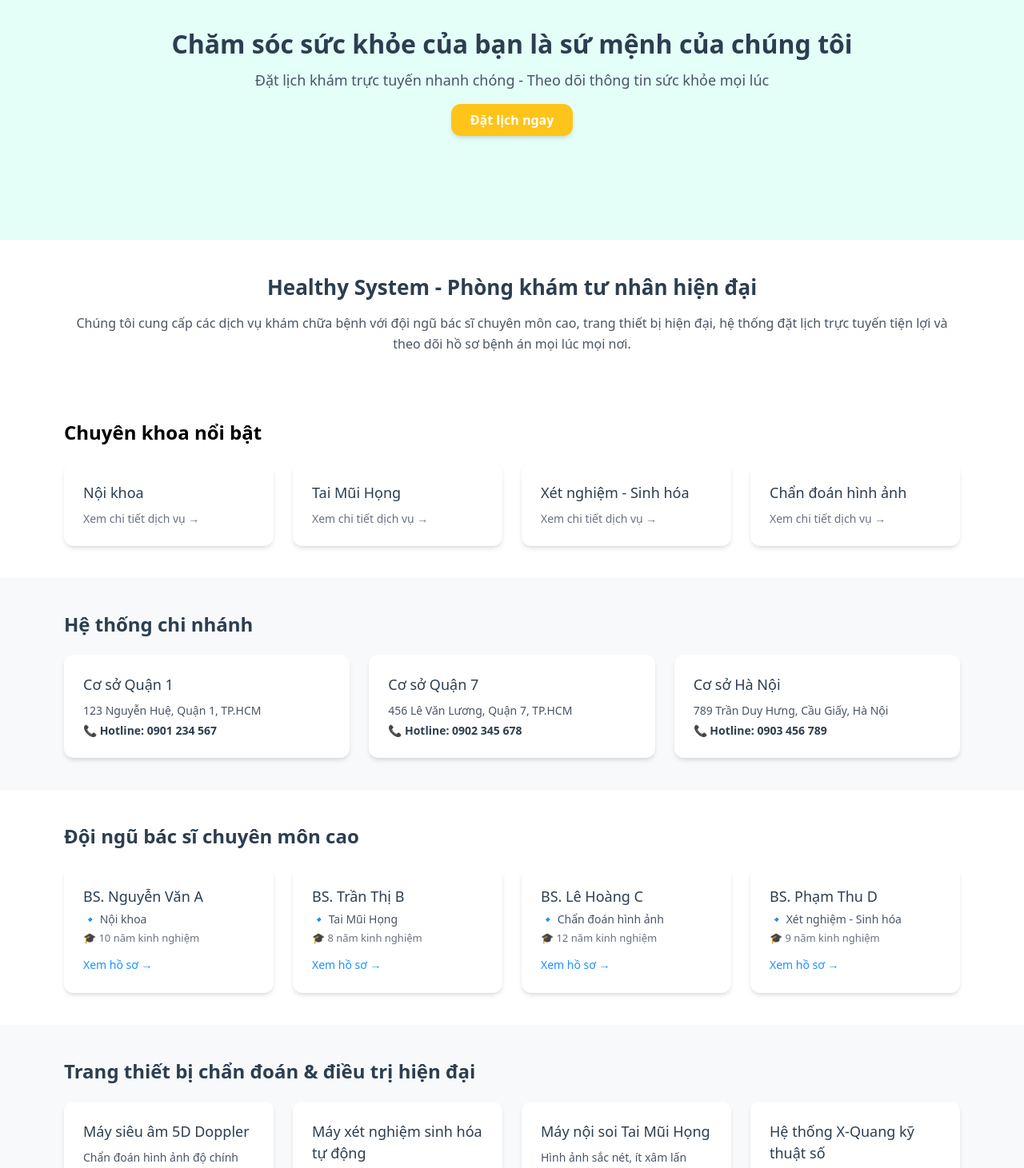
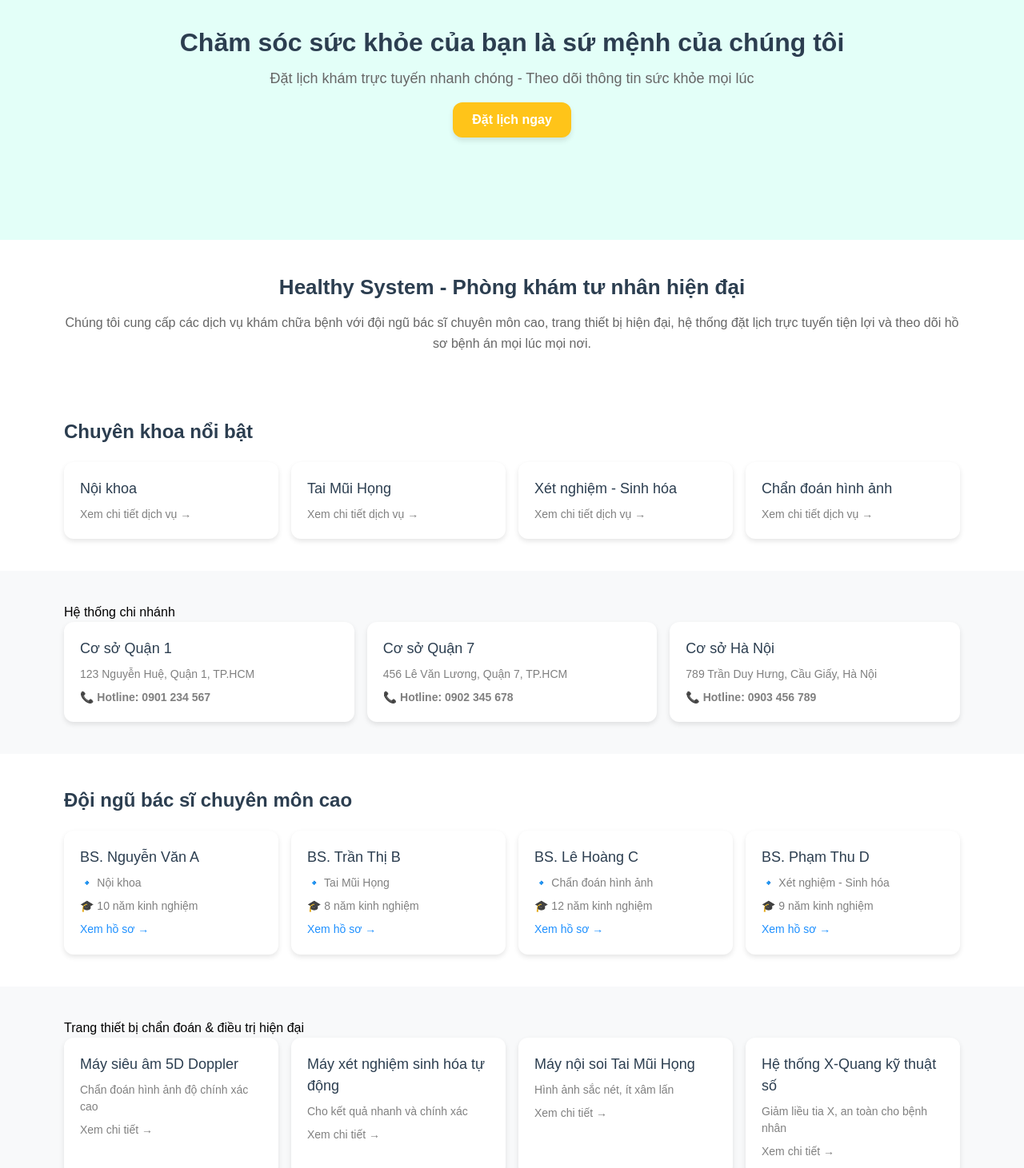
Before and after one commit to JerryHero102/do_an_healthcare, a React (Vite) app: page / in a window 1280 px wide. Shown: the part 200-1661 px from the top of the page at 80% size. Built offline with nearby package versions, Linux system fonts and the light colour scheme.

Commit message:
Add files via upload

```diff
--- a/src/FontEnds/Home/Body.jsx
+++ b/src/FontEnds/Home/Body.jsx
@@ -1,100 +1,96 @@
+import "./Css/Body.css";
+
 const Body = () => {
   return (
-    <div className="w-full">
+    <div className="body-wrapper">
 
       {/* ✅ Banner chính */}
-      <section className="h-[400px] bg-[#E3FFF8] flex flex-col justify-center items-center text-center">
-        <h2 className="text-[32px] font-bold text-[#2c3e50]">Chăm sóc sức khỏe của bạn là sứ mệnh của chúng tôi</h2>
-        <p className="text-[18px] mt-2 text-gray-600">Đặt lịch khám trực tuyến nhanh chóng - Theo dõi thông tin sức khỏe mọi lúc</p>
-        <button className="mt-4 bg-[#FFC419] hover:bg-[#e6ae14] text-white font-semibold px-6 py-2 rounded-xl shadow-md">
+      <section className="banner">
+        <h2>Chăm sóc sức khỏe của bạn là sứ mệnh của chúng tôi</h2>
+        <p>Đặt lịch khám trực tuyến nhanh chóng - Theo dõi thông tin sức khỏe mọi lúc</p>
+        <button className="btn-primary">
           Đặt lịch ngay
         </button>
       </section>
 
       {/* ✅ Giới thiệu ngắn */}
-      <section className="py-10 px-20 text-center">
-        <h3 className="text-[26px] font-semibold text-[#2c3e50]">Healthy System - Phòng khám tư nhân hiện đại</h3>
-        <p className="mt-3 text-[16px] text-gray-600 leading-relaxed">
+      <section className="intro">
+        <h3>Healthy System - Phòng khám tư nhân hiện đại</h3>
+        <p>
           Chúng tôi cung cấp các dịch vụ khám chữa bệnh với đội ngũ bác sĩ chuyên môn cao, trang thiết bị hiện đại,
           hệ thống đặt lịch trực tuyến tiện lợi và theo dõi hồ sơ bệnh án mọi lúc mọi nơi.
         </p>
       </section>
 
       {/* ✅ Danh sách dịch vụ/chuyên khoa */}
-      <section className="py-10 px-20">
-        <h3 className="text-[24px] font-semibold mb-5">Chuyên khoa nổi bật</h3>
-        <div className="grid grid-cols-4 gap-6">
-          {[
-            "Nội khoa",
-            "Tai Mũi Họng",
-            "Xét nghiệm - Sinh hóa",
-            "Chẩn đoán hình ảnh"
-          ].map((service, index) => (
-            <div key={index} className="bg-white shadow-md p-6 rounded-xl hover:shadow-lg transition-all cursor-pointer">
-              <h4 className="text-[18px] font-medium text-[#2c3e50]">{service}</h4>
-              <p className="text-gray-500 mt-2 text-[14px]">Xem chi tiết dịch vụ →</p>
+      <section className="section">
+        <h3>Chuyên khoa nổi bật</h3>
+        <div className="grid-4">
+          {["Nội khoa", "Tai Mũi Họng", "Xét nghiệm - Sinh hóa", "Chẩn đoán hình ảnh"].map((service, index) => (
+            <div key={index} className="box">
+              <h4>{service}</h4>
+              <p>Xem chi tiết dịch vụ →</p>
             </div>
           ))}
         </div>
       </section>
 
-      {/* ✅ Danh sách chi nhánh / cơ sở */}
-<section className="py-10 px-20 bg-[#F8F9FA]">
-  <h3 className="text-[24px] font-semibold mb-5 text-[#2c3e50]">Hệ thống chi nhánh</h3>
-  <div className="grid grid-cols-3 gap-6">
+      {/* ✅ Danh sách chi nhánh */}
+      <section className="branch-section">
+        <h3>Hệ thống chi nhánh</h3>
+        <div className="grid-3">
           {[
             { name: "Cơ sở Quận 1", address: "123 Nguyễn Huệ, Quận 1, TP.HCM", hotline: "0901 234 567" },
             { name: "Cơ sở Quận 7", address: "456 Lê Văn Lương, Quận 7, TP.HCM", hotline: "0902 345 678" },
             { name: "Cơ sở Hà Nội", address: "789 Trần Duy Hưng, Cầu Giấy, Hà Nội", hotline: "0903 456 789" }
           ].map((branch, index) => (
-      <div key={index} className="bg-white p-6 rounded-xl shadow-md hover:shadow-lg transition-all">
-        <h4 className="text-[18px] font-medium text-[#2c3e50]">{branch.name}</h4>
-        <p className="text-gray-600 text-[14px] mt-2">{branch.address}</p>
-        <p className="text-[14px] mt-1 font-semibold text-[#2c3e50]">📞 Hotline: {branch.hotline}</p>
+            <div key={index} className="box">
+              <h4>{branch.name}</h4>
+              <p>{branch.address}</p>
+              <p className="hotline">📞 Hotline: {branch.hotline}</p>
             </div>
           ))}
         </div>
       </section>
 
       {/* ✅ Đội ngũ bác sĩ */}
-<section className="py-10 px-20">
-  <h3 className="text-[24px] font-semibold mb-5 text-[#2c3e50]">Đội ngũ bác sĩ chuyên môn cao</h3>
-  <div className="grid grid-cols-4 gap-6">
+      <section className="section">
+        <h3>Đội ngũ bác sĩ chuyên môn cao</h3>
+        <div className="grid-4">
           {[
             { name: "BS. Nguyễn Văn A", specialty: "Nội khoa", exp: "10 năm kinh nghiệm" },
             { name: "BS. Trần Thị B", specialty: "Tai Mũi Họng", exp: "8 năm kinh nghiệm" },
             { name: "BS. Lê Hoàng C", specialty: "Chẩn đoán hình ảnh", exp: "12 năm kinh nghiệm" },
             { name: "BS. Phạm Thu D", specialty: "Xét nghiệm - Sinh hóa", exp: "9 năm kinh nghiệm" }
           ].map((doctor, index) => (
-      <div key={index} className="bg-white shadow-md p-6 rounded-xl hover:shadow-lg transition-all">
-        <h4 className="text-[18px] font-medium text-[#2c3e50]">{doctor.name}</h4>
-        <p className="text-gray-600 text-[14px] mt-1">🔹 {doctor.specialty}</p>
-        <p className="text-gray-500 text-[13px] mt-1">🎓 {doctor.exp}</p>
-        <button className="mt-3 text-[#1e90ff] text-[14px] hover:underline">Xem hồ sơ →</button>
+            <div key={index} className="box">
+              <h4>{doctor.name}</h4>
+              <p>🔹 {doctor.specialty}</p>
+              <p>🎓 {doctor.exp}</p>
+              <button className="link-btn">Xem hồ sơ →</button>
             </div>
           ))}
         </div>
       </section>
 
-{/* ✅ Trang thiết bị hiện đại */}
-<section className="py-10 px-20 bg-[#F8F9FA]">
-  <h3 className="text-[24px] font-semibold mb-5 text-[#2c3e50]">Trang thiết bị chẩn đoán & điều trị hiện đại</h3>
-  <div className="grid grid-cols-4 gap-6">
+      {/* ✅ Trang thiết bị */}
+      <section className="equipment-section">
+        <h3>Trang thiết bị chẩn đoán & điều trị hiện đại</h3>
+        <div className="grid-4">
           {[
             { name: "Máy siêu âm 5D Doppler", desc: "Chẩn đoán hình ảnh độ chính xác cao" },
             { name: "Máy xét nghiệm sinh hóa tự động", desc: "Cho kết quả nhanh và chính xác" },
             { name: "Máy nội soi Tai Mũi Họng", desc: "Hình ảnh sắc nét, ít xâm lấn" },
             { name: "Hệ thống X-Quang kỹ thuật số", desc: "Giảm liều tia X, an toàn cho bệnh nhân" }
           ].map((tool, index) => (
-      <div key={index} className="bg-white p-6 rounded-xl shadow-md hover:shadow-lg transition-all">
-        <h4 className="text-[18px] font-medium text-[#2c3e50]">{tool.name}</h4>
-        <p className="text-gray-600 text-[14px] mt-2">{tool.desc}</p>
-        <p className="text-[13px] text-[#1e90ff] mt-2 cursor-pointer hover:underline">Xem chi tiết →</p>
+            <div key={index} className="box">
+              <h4>{tool.name}</h4>
+              <p>{tool.desc}</p>
+              <p className="link-btn">Xem chi tiết →</p>
             </div>
           ))}
         </div>
       </section>
-
 
     </div>
   );
--- /dev/null
+++ b/src/FontEnds/Home/Css/Body.css
@@ -0,0 +1,130 @@
+.body-wrapper {
+  width: 100%;
+  font-family: Arial, sans-serif;
+}
+
+/* ✅ Banner */
+.banner {
+  height: 400px;
+  background: #E3FFF8;
+  display: flex;
+  flex-direction: column;
+  justify-content: center;
+  align-items: center;
+  text-align: center;
+}
+.banner h2 {
+  font-size: 32px;
+  font-weight: bold;
+  color: #2c3e50;
+}
+.banner p {
+  font-size: 18px;
+  margin-top: 8px;
+  color: #666;
+}
+.btn-primary {
+  margin-top: 16px;
+  background: #FFC419;
+  color: white;
+  padding: 10px 24px;
+  border: none;
+  border-radius: 12px;
+  cursor: pointer;
+  font-weight: 600;
+  box-shadow: 0px 4px 6px rgba(0,0,0,0.1);
+  transition: 0.3s;
+}
+.btn-primary:hover {
+  background: #e6ae14;
+}
+
+/* ✅ Giới thiệu */
+.intro {
+  padding: 40px 80px;
+  text-align: center;
+}
+.intro h3 {
+  font-size: 26px;
+  font-weight: 600;
+  color: #2c3e50;
+}
+.intro p {
+  margin-top: 12px;
+  font-size: 16px;
+  color: #666;
+  line-height: 1.6;
+}
+
+/* ✅ Section chung */
+.section {
+  padding: 40px 80px;
+}
+.section h3 {
+  font-size: 24px;
+  font-weight: 600;
+  margin-bottom: 20px;
+  color: #2c3e50;
+}
+
+/* ✅ Grid layout */
+.grid-4 {
+  display: grid;
+  grid-template-columns: repeat(4, 1fr);
+  gap: 16px;
+}
+.grid-3 {
+  display: grid;
+  grid-template-columns: repeat(3, 1fr);
+  gap: 16px;
+}
+
+/* ✅ Box style */
+.box {
+  background: white;
+  padding: 20px;
+  border-radius: 12px;
+  box-shadow: 0px 3px 6px rgba(0,0,0,0.1);
+  transition: 0.3s;
+  cursor: pointer;
+}
+.box:hover {
+  box-shadow: 0px 6px 12px rgba(0,0,0,0.15);
+}
+.box h4 {
+  font-size: 18px;
+  font-weight: 500;
+  color: #2c3e50;
+}
+.box p {
+  margin-top: 8px;
+  font-size: 14px;
+  color: gray;
+}
+
+/* ✅ Hotline */
+.hotline {
+  font-weight: bold;
+  color: #2c3e50;
+}
+
+/* ✅ Link button */
+.link-btn {
+  background: none;
+  border: none;
+  margin-top: 8px;
+  font-size: 14px;
+  color: #1e90ff;
+  cursor: pointer;
+  transition: 0.2s;
+}
+.link-btn:hover {
+  text-decoration: underline;
+}
+
+/* ✅ Section color */
+.branch-section,
+.equipment-section {
+  background: #F8F9FA;
+  padding: 40px 80px;
+}
```
Lines whose indentation alone changed are shown as unchanged.
